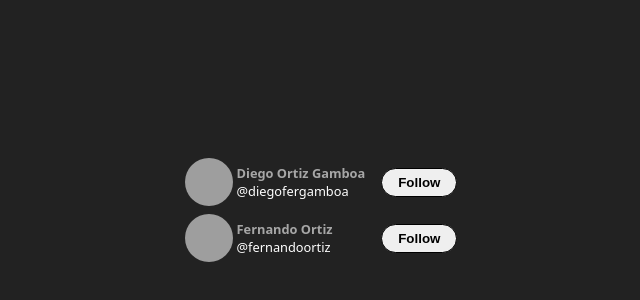
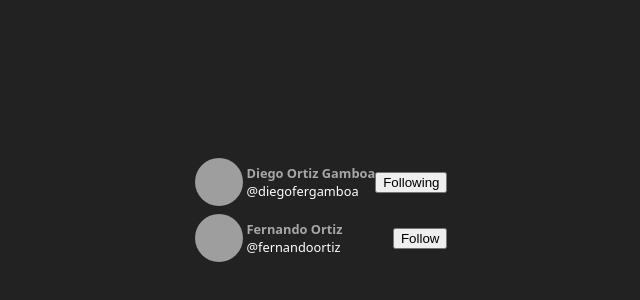
Before and after one commit to Diegofergamboa/react-project, a React (Vite) app in the folder projects/hello-world/: page / in a window 1280 px wide. Shown: the part 190-490 px from the top of the page, without its empty margins (319-959 px from the left). Built offline with nearby package versions, Linux system fonts and the light colour scheme; grey boxes are pictures that could not be loaded.

Commit message:
Using dynamic class

```diff
--- a/projects/hello-world/src/TwitterFollowCard.jsx
+++ b/projects/hello-world/src/TwitterFollowCard.jsx
@@ -1,6 +1,8 @@
 import React from 'react'
 
 export const TwitterFollowCard = ({ formatUserName, userName='Unknown', name='Unknown name', isFollowing }) => {
+    const text = (isFollowing) ? 'Follow' : 'Following'
+    const buttonClassName = (isFollowing) ? 'tw-followCard-button is-follow' : 'tw-followCard-button'
 
     return (
         <article className='tw-followCard'>
@@ -12,8 +14,8 @@ export const TwitterFollowCard = ({ formatUserName, userName='Unknown', name='Un
                 </div>
             </header>
             <aside>
-                <button className='tw-followCard-button'>
-                    Follow
+                <button className='{buttonClassName}'>
+                    { text }
                 </button>
             </aside>
         </article>
```
